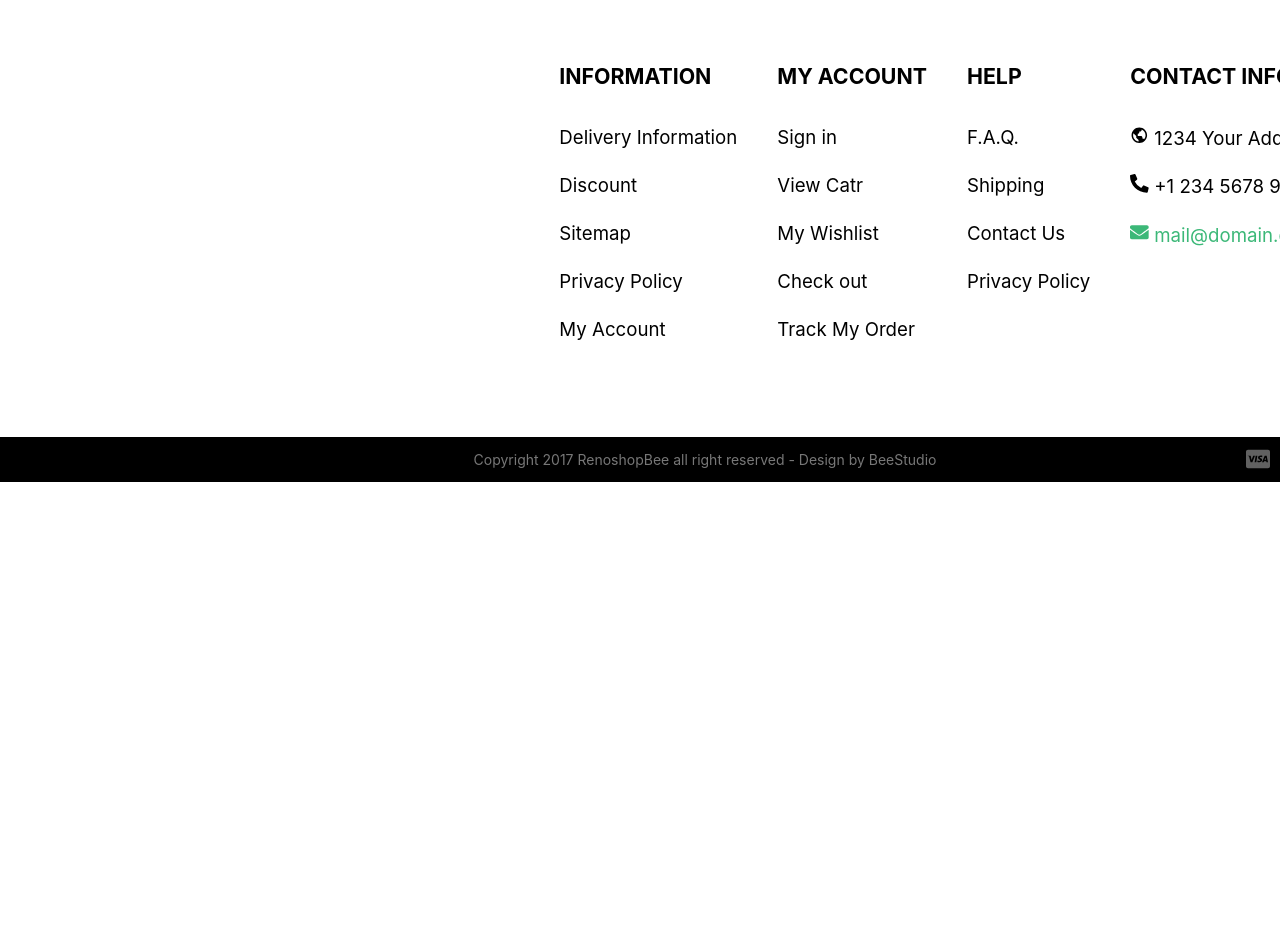
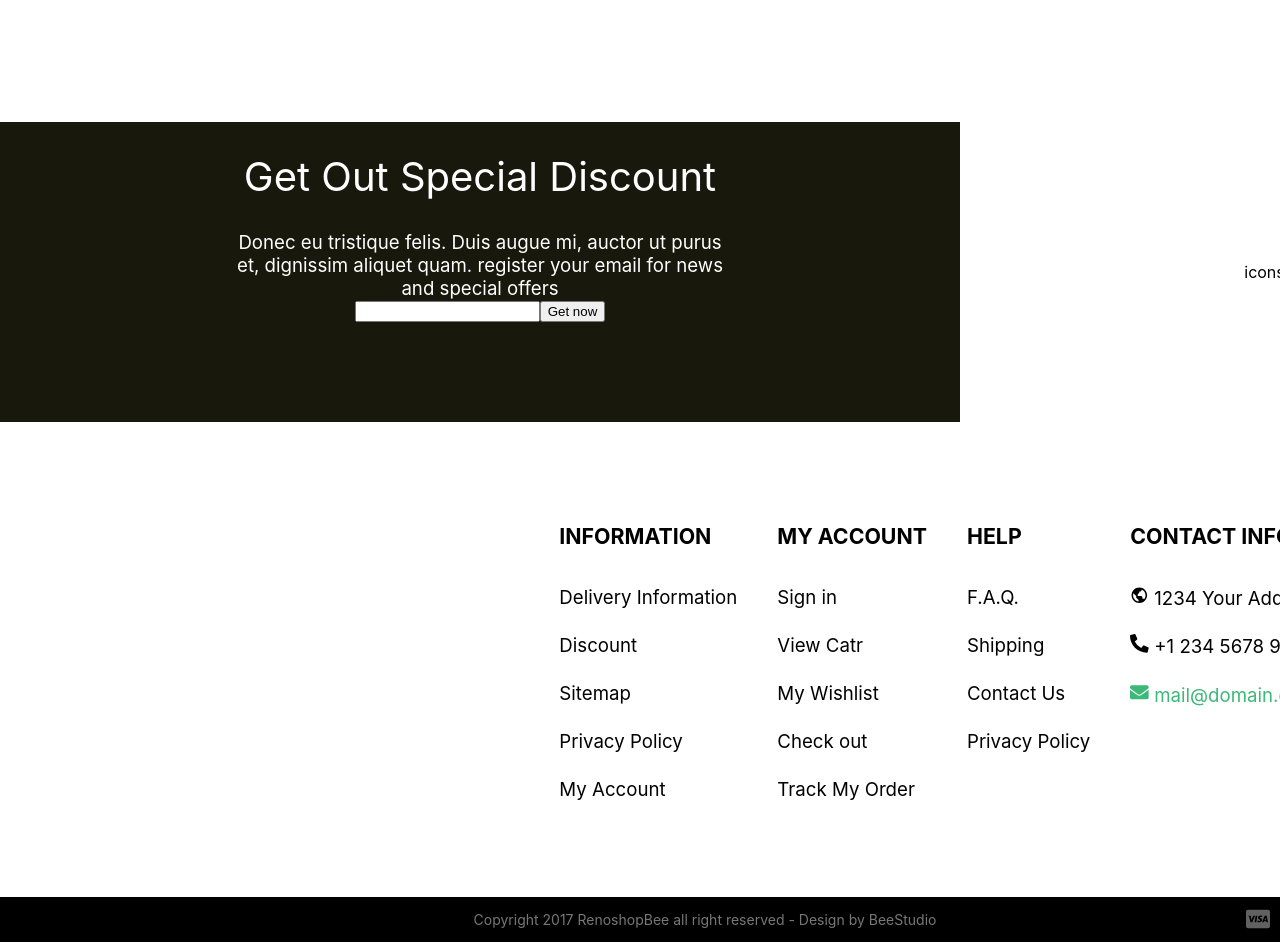
Before and after one commit to Daniel8585/online-shop, a React (Create React App) app: page / in a window 1280 px wide. Shown: the part 4100-5042 px from the top of the page. Before the commit the page ends 4582 px from the top, so only its background shows below. Built offline with nearby package versions, Linux system fonts and the light colour scheme.

Commit message:
InputApp WIP

```diff
--- /dev/null
+++ b/src/component/Input/Input.js
@@ -0,0 +1,11 @@
+import React from 'react'
+
+function Input(props){
+    return(
+        <div>
+            <input>{props.name}</input>
+        </div>
+    )
+}
+
+export default Input;
--- a/src/container/HomePage/HomePage.js
+++ b/src/container/HomePage/HomePage.js
@@ -8,7 +8,7 @@ import Footer from './Footer/Footer';
 import ContactApp from './ContactApp/ContactApp';
 import Cover from './Cover/Cover';
 import Sall from './Sall/Sall';
-
+import InputApp from './InputApp/InputApp';
 
 function HomePage (){
    return(
@@ -35,6 +35,9 @@ function HomePage (){
          <BlockShopApp/>
       </div>
       <div>
+         <InputApp/>
+      </div>
+      <div>
          <ContactApp/>
       </div>
       <div>
--- /dev/null
+++ b/src/container/HomePage/InputApp/InputApp.js
@@ -0,0 +1,32 @@
+import React from 'react';
+import './InputApp.scss';
+import Button from '../../../component/Button/Button';
+import Input from '../../../component/Input/Input';
+
+function InputApp (){
+    return(
+        <div className='papadiv'>
+            <div className='div1'>
+                <p className='title'>Get Out Special Discount</p>
+                <p >Donec eu tristique felis. Duis augue mi, auctor ut purus et, dignissim aliquet quam.
+                    register your email for news and special offers
+                </p>
+
+              <div className='components'>
+                <Input  />
+                <Button name='Get now'/>
+              </div>
+
+
+            </div>
+            <div className='div2'>
+                <p>icons2</p>
+                <p>icons3</p>
+                <p>icons4</p>
+
+            </div>
+        </div>
+    )
+}
+
+export default InputApp;
--- /dev/null
+++ b/src/container/HomePage/InputApp/InputApp.scss
@@ -0,0 +1,42 @@
+.papadiv{
+    display: flex;
+    width: 1920px;
+    height: 300px;
+    grid-template-columns: auto auto;
+    margin-top: 80px;
+    margin-bottom: 80px;
+    .div1{
+        background-color: rgb(24, 24, 12);
+        width: 960px;
+        text-align: center;
+        p{
+            color: white;
+            font-size: 14pt;
+            width:500px;
+            margin: auto;
+            margin-top: 30px;
+        }
+         .title{
+                font-size: 30pt;
+            }
+            .components{
+                display: flex;
+                justify-content: center;
+            .input{
+                size: 500;
+            }
+                }
+
+    }
+
+    .div2{
+        background-color:white;
+        width: 960px;
+        display: flex;
+        justify-content: center;
+        margin: auto;
+        p{
+            padding: 60px;
+        }
+    }
+}
```
